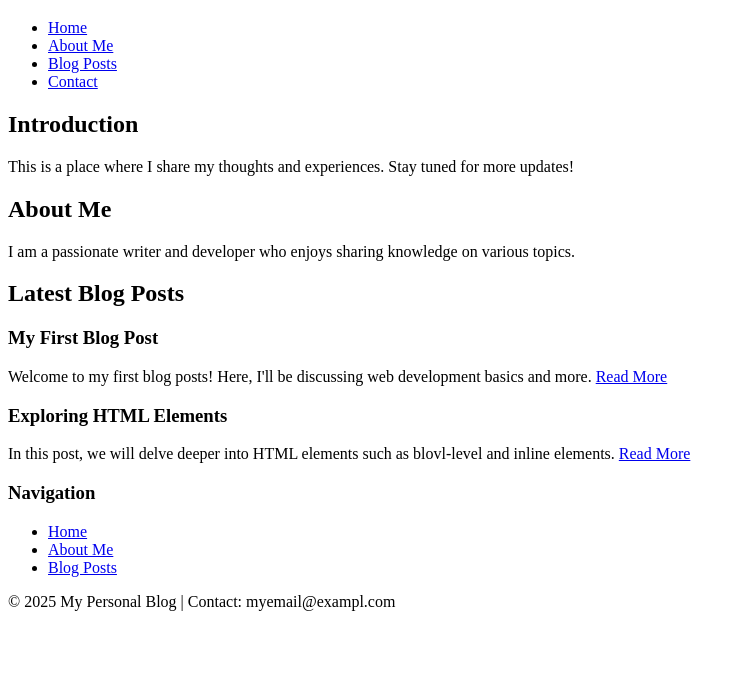
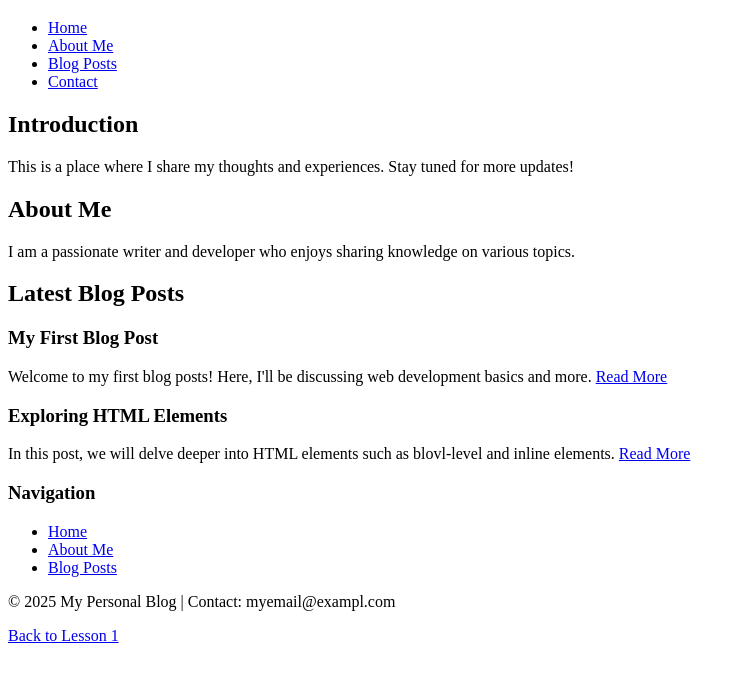
Before and after one commit to moonr3ader/moonstack, a plain HTML site: page lesson/personalBlog.html in a window 1280 px wide. Shown: the part 61-740 px from the top of the page, without its empty margins (0-745 px from the left). Drawn offline with Linux system fonts and the light colour scheme.

Commit message:
update readme

```diff
--- a/lesson/personalBlog.html
+++ b/lesson/personalBlog.html
@@ -53,6 +53,7 @@
     </main>
     <footer>
         <p id="contact">&copy; 2025 My Personal Blog | Contact: myemail@exampl.com</p>
+        <a href="../lesson1.html">Back to Lesson 1</a>
     </footer>
 </body>
 </html>
```
Also changed, not shown: README.md.
